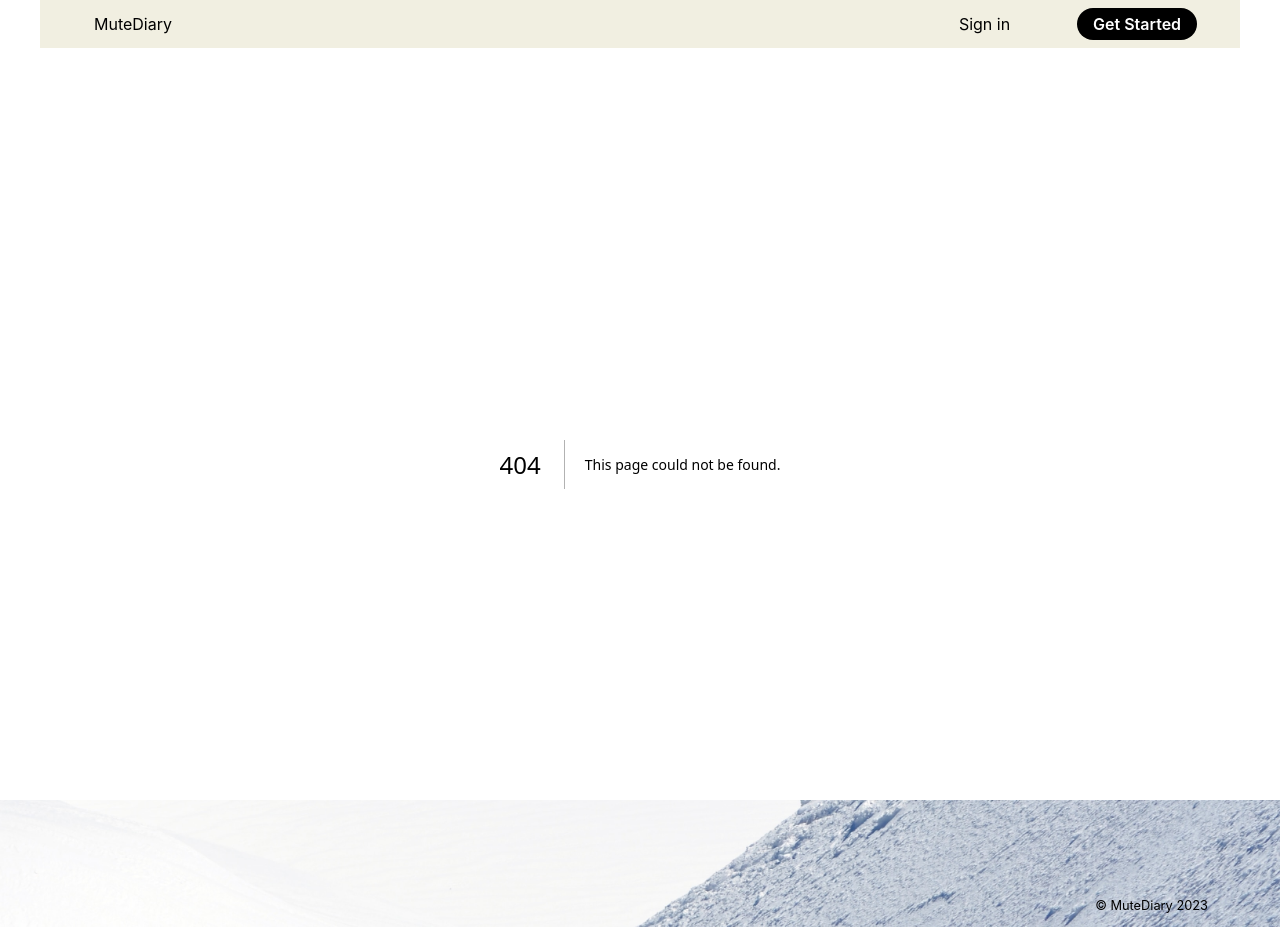
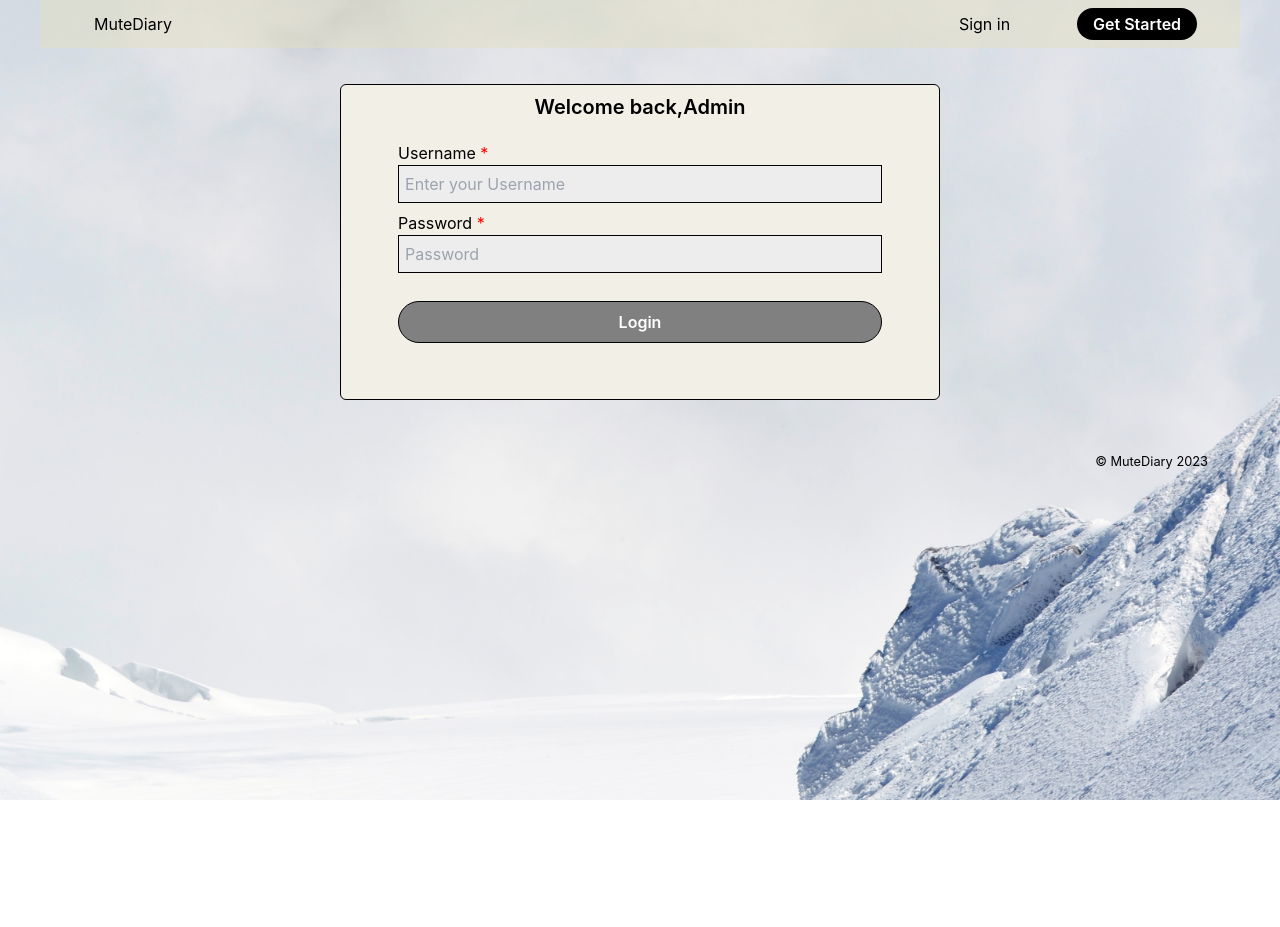
Before and after one commit to kuicpet/stories, a Next.js app: page /admin/login in a window 1280 px wide. Before the commit this address had no page. After the commit the page ends 800 px from the top, so only its background shows below. Built offline with nearby package versions, Linux system fonts and the light colour scheme; some icons are missing.

Commit message:
ft--admin dashboard

```diff
--- a/package.json
+++ b/package.json
@@ -23,6 +23,7 @@
     "react-helmet": "^6.1.0",
     "react-hot-toast": "^2.4.1",
     "react-icons": "^4.10.1",
+    "react-tabs": "^6.0.2",
     "zustand": "^4.3.9"
   },
   "devDependencies": {
--- /dev/null
+++ b/pages/admin/index.js
@@ -0,0 +1,96 @@
+import axios from 'axios'
+import Link from 'next/link'
+import React, { useState, useEffect } from 'react'
+import { Tab, Tabs, TabList, TabPanel } from 'react-tabs'
+import { formatTimestamp } from '../../utils/formatTimestamp'
+
+const AdminDashboard = () => {
+  const [userList, setuserList] = useState([])
+  const [posts, setPosts] = useState([])
+  const [tabIndex, setTabIndex] = useState(0)
+  const [loading, setLoading] = useState(false)
+
+  useEffect(() => {
+    fetchPosts()
+  }, [])
+
+  useEffect(() => {
+    fetchUsers()
+  }, [])
+
+  const fetchPosts = async () => {
+    try {
+      setLoading(true)
+      await axios.get('/api/post').then((response) => {
+        if (response.status === 200) {
+          setLoading(false)
+          setPosts(response.data)
+          console.log(response.data)
+        }
+      })
+    } catch (error) {
+      console.error(error)
+    } finally {
+      setLoading(false)
+    }
+  }
+
+  const fetchUsers = () => {}
+
+  return (
+    <section className='flex w-[95%] p-2 border-2 border-black m-2'>
+      <div className='flex flex-col w-1/4 border border-black p-1 h-[92vh]'>
+        <Tabs selectedIndex={tabIndex} onSelect={(index) => setTabIndex(index)}>
+          <TabList>
+            <Tab className='border-2 p-1 cursor-pointer border-black'>
+              Stories
+            </Tab>
+            <Tab className='border-2 p-1 cursor-pointer border-black'>
+              Users
+            </Tab>
+          </TabList>
+        </Tabs>
+      </div>
+      <div className='w-3/4 border border-black p-1'>
+        <Tabs selectedIndex={tabIndex} onSelect={(index) => setTabIndex(index)}>
+          <TabPanel>
+            <div className='border-2 border-black p-1'>
+              <div className='border-b-2 border-black'>
+                <p>Stories</p>
+              </div>
+              <table className='w-full text-left'>
+                <thead className='border-b-2 border-black'>
+                  <tr>
+                    <th>PostId</th>
+                    <th>User</th>
+                    <th>Title</th>
+                    <th>createdAt</th>
+                  </tr>
+                </thead>
+                {posts &&
+                  posts.length > 0 &&
+                  posts?.map((post) => (
+                    <tbody key={post._id} className=''>
+                      <tr className='border-t border-black'>
+                        <td>{post._id.slice(0, 6)}...</td>
+                        <td>{post?.userId?.username}</td>
+                        <td>{post.title}</td>
+                        <td>{formatTimestamp(post?.createdAt)}</td>
+                      </tr>
+                    </tbody>
+                  ))}
+              </table>
+            </div>
+          </TabPanel>
+          <TabPanel>
+            <div className='border-2 border-black p-1'>
+              <p>Users Content</p>
+            </div>
+          </TabPanel>
+        </Tabs>
+      </div>
+    </section>
+  )
+}
+
+export default AdminDashboard
--- /dev/null
+++ b/pages/admin/login.js
@@ -0,0 +1,120 @@
+import React, { useState } from 'react'
+import Link from 'next/link'
+import { toast, Toaster } from 'react-hot-toast'
+import axios from 'axios'
+import { useRouter } from 'next/router'
+import { Loader } from '../../components'
+import useAuthStore from '../../store/authStore'
+
+const Login = () => {
+  const router = useRouter()
+  const { redirect } = router.query
+  const { loginUser } = useAuthStore()
+  const [username, setUsername] = useState('')
+  const [password, setPassword] = useState('')
+  const [loading, setLoading] = useState(false)
+
+  const handleSubmit = async (e) => {
+    e.preventDefault()
+    try {
+      setLoading(true)
+      await axios
+        .post(`/api/user/login`, { username, password })
+        .then((response) => {
+          console.log(response.data)
+          if (response.status === 200) {
+            toast.success(response?.data?.message, {
+              style: {
+                backgroundColor: '#e0f5e6',
+              },
+            })
+            // console.log(response)
+            // login user
+            loginUser(response?.data)
+            // redirect user
+            router.push('/admin')
+          } else {
+            setLoading(false)
+            toast.error(response?.data?.message, {
+              style: {
+                color: 'red',
+                backgroundColor: '#ffebee',
+              },
+            })
+            return
+          }
+        })
+      setLoading(false)
+    } catch (error) {
+      // console.log(error)
+      toast.error(error?.response?.data?.message)
+    } finally {
+      setLoading(false)
+    }
+  }
+
+  return (
+    <section className='flex items-center justify-center border border-black lg:w-1/2 w-[90%] m-5 p-2 rounded-md bg-[#f2efe6]'>
+      <Toaster />
+      {loading && (
+        <div className='absolute inset-0 z-0 flex justify-center items-center bg-[rgba(0,0,0,0.5)] rounded-lg'>
+          <Loader />
+        </div>
+      )}
+      <div className='lg:w-[90%] w-full '>
+        <div className='flex items-center justify-center'>
+          <h1 className='text-xl font-semibold'>Welcome back,Admin</h1>
+        </div>
+        <form className='m-3 p-2' onSubmit={handleSubmit}>
+          <div className='mb-2'>
+            <label>
+              Username <span className='text-[red]'>*</span>
+            </label>
+            <input
+              type='text'
+              value={username}
+              onChange={(e) => setUsername(e.target.value)}
+              placeholder='Enter your Username'
+              className='border border-black w-full p-1.5 bg-[#ededed] outline-none'
+            />
+          </div>
+          <div className='mb-2'>
+            <label>
+              Password <span className='text-[red]'>*</span>
+            </label>
+            <input
+              type='password'
+              value={password}
+              onChange={(e) => setPassword(e.target.value)}
+              placeholder='Password'
+              className='border border-black w-full p-1.5 bg-[#ededed] outline-none'
+            />
+          </div>
+          <div className='my-7'>
+            <button
+              disabled={!username || !password || password.length <= 5}
+              type='submit'
+              className='w-full outline-none border border-black p-2 disabled:bg-[gray] font-semibold disabled:cursor-not-allowed rounded-full bg-[#ace5d4] text-black disabled:text-white'>
+              Login
+            </button>
+          </div>
+        </form>
+        {/**
+         *
+        <div className='flex justify-center mb-2'>
+          <p>
+            Don&apos;t have an Account? &nbsp;{' '}
+            <Link
+              className='text-[#5765f2] font-semibold hover:underline'
+              href={`/signup?redirect=${redirect || '/'}`}>
+              Create one
+            </Link>
+          </p>
+        </div>
+         */}
+      </div>
+    </section>
+  )
+}
+
+export default Login
```
Also changed, not shown: 1 other file (tests, documents, lock files or other folders).
